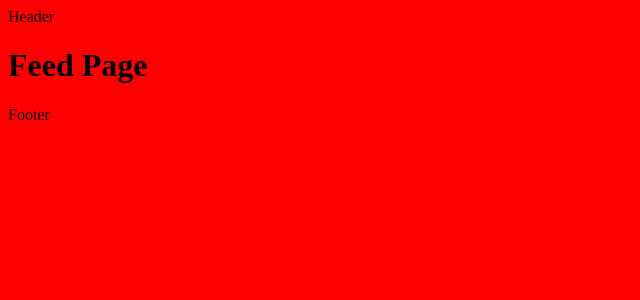
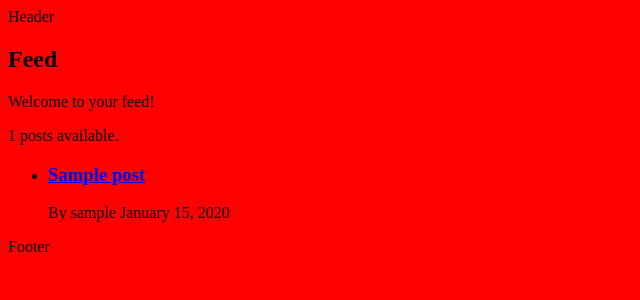
Before and after one commit to maslanyusuf/mini-instaa, a Django app: page / in a window 1280 px wide. Shown: the top 300 px of the page, without its empty margins (0-640 px from the left). Run offline with Django 4.2, Linux system fonts and the light colour scheme; tables that the repository leaves empty hold one stand-in row (values such as "Sample post").

Commit message:
absolute-url

```diff
--- a/main/models.py
+++ b/main/models.py
@@ -2,7 +2,7 @@ from django.db import models
 from django.utils.text import slugify
 from django.utils import timezone
 from django.contrib.auth.models import User
-
+from django.urls import reverse
 
 class PublishedManager(models.Manager):
     def get_queryset(self):
@@ -16,7 +16,7 @@ class Post(models.Model):
         PUBLISHED = 'published', 'Published'
 
     title = models.CharField(max_length=200)
-    slug = models.SlugField(unique=True)
+    slug = models.SlugField(unique=True,unique_for_date='published_at')
     content = models.TextField()
     status = models.CharField(max_length=20, choices=Status.choices, default=Status.DRAFT)
     published_at = models.DateTimeField(default=timezone.now)
@@ -35,6 +35,9 @@ class Post(models.Model):
     def __str__(self):
         return self.title
 
+    def get_absolute_url(self):
+        return reverse("main:post_detail",kwargs={"year": self.published_at.year, "month": self.published_at.month, "slug": self.slug,})
+
     class Meta:
         ordering = ['-published_at']
         indexes = [
--- a/main/urls.py
+++ b/main/urls.py
@@ -5,7 +5,7 @@ app_name = 'main'
 
 urlpatterns = [
     path('', views.feed, name='feed'),
-    path('post/<slug:slug>/', views.post_detail, name='post_detail'),
+    path('post/<int:year>/<int:month>/<slug:slug>/', views.post_detail, name='post_detail'),
     path('profile/', views.profile, name='profile'),
     path('explore/', views.explore, name='explore'),
     path('notifications/', views.notifications, name='notifications'),
--- a/main/views.py
+++ b/main/views.py
@@ -6,9 +6,9 @@ def feed(request):
     return render(request, 'feed.html', {'posts': posts})
 
 
-def post_detail(request, slug):
+def post_detail(request, year, month, slug):
     try:
-        post = Post.published.get(slug=slug)
+        post = Post.published.get(slug=slug, published_at__year=year, published_at__month=month)
     except Post.DoesNotExist:
         return render(request, '404.html', status=404)
     return render(request, 'post_detail.html', {'post': post})
--- a/templates/feed.html
+++ b/templates/feed.html
@@ -1,5 +1,16 @@
 {% extends 'base.html' %}
 
 {% block content %}
-  <h1>Feed Page</h1>
+  <h2>Feed</h2>
+  <p>Welcome to your feed!</p>
+
+  {{ posts|length }} posts available.<ul>
+    {% for post in posts %}
+      <li>
+        {% include 'partials/_post.html' with post=post %}
+      </li>
+    {% empty %}
+      <li>No posts available.</li>
+    {% endfor %}
+  </ul>
 {% endblock %}
--- /dev/null
+++ b/templates/partials/_post.html
@@ -0,0 +1,7 @@
+<article class="post">
+  <a href="{{ post.get_absolute_url }}"><h3 class="post__title">{{ post.title }}</h3></a>
+  <div class="post__meta">
+    <span class="post__author">By {{ post.author.username }}</span>
+    <span class="post__date">{{ post.created_at|date:'F j, Y' }}</span>
+  </div>
+</article>
```
Also changed, not shown: templates/post_detail.html (+7 -0 lines), main/migrations/0002_alter_post_slug.py (added).
